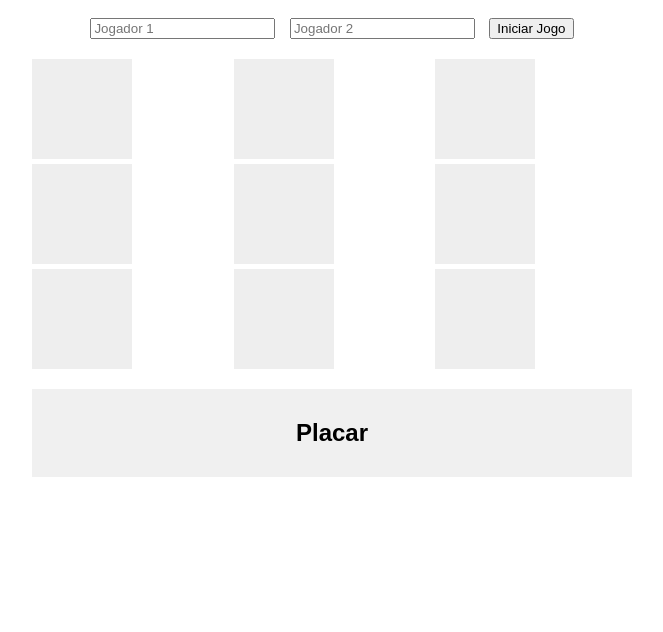
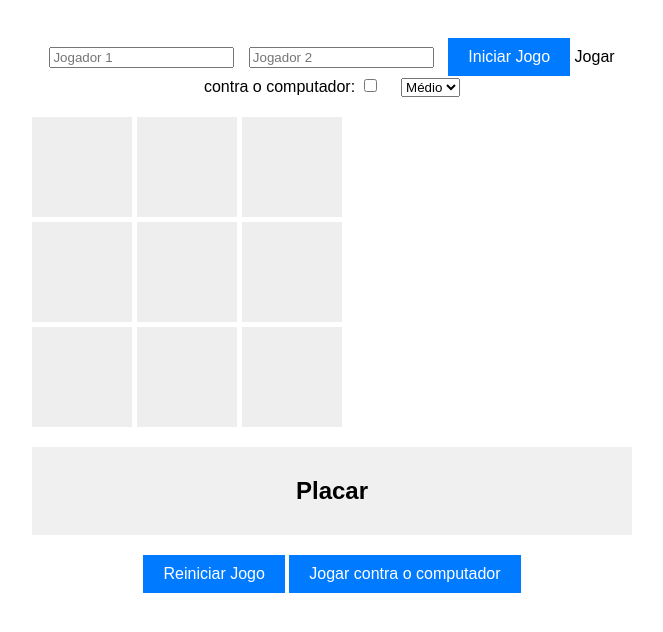
Before and after one commit to Nayumt99/jogo-da-velha, a plain HTML site: page index.html in a window 1280 px wide. Shown: the part 48-680 px from the top of the page, without its empty margins (308-971 px from the left). Drawn offline with Linux system fonts and the light colour scheme.

Commit message:
Update index.html

```diff
--- a/index.html
+++ b/index.html
@@ -5,6 +5,7 @@
   <meta name="viewport" content="width=device-width, initial-scale=1.0">
   <title>Jogo da Velha</title>
   <style>
+    /* Estilos CSS aqui */
     body {
       font-family: Arial, sans-serif;
     }
@@ -13,6 +14,16 @@
       max-width: 600px;
       margin: 0 auto;
       text-align: center;
+      animation: fadeIn 1s ease-out;
+    }
+
+    @keyframes fadeIn {
+      from {
+        opacity: 0;
+      }
+      to {
+        opacity: 1;
+      }
     }
 
     h1 {
@@ -29,25 +40,41 @@
 
     .board {
       display: grid;
-      grid-template-columns: repeat(3, 1fr);
+      grid-template-columns: repeat(3, 100px); /* Definindo largura fixa para as células */
+      grid-template-rows: repeat(3, 100px); /* Definindo altura fixa para as células */
       grid-gap: 5px;
       margin-bottom: 20px;
     }
 
     .cell {
-      width: 100px;
-      height: 100px;
       background-color: #eee;
       display: flex;
       align-items: center;
       justify-content: center;
       font-size: 36px;
       cursor: pointer;
+      transition: background-color 0.3s ease;
+    }
+
+    .cell:hover {
+      background-color: #f0f0f0;
     }
 
     #message {
       font-size: 24px;
       margin-bottom: 20px;
+      animation: slideIn 1s ease-out;
+    }
+
+    @keyframes slideIn {
+      from {
+        transform: translateY(-50px);
+        opacity: 0;
+      }
+      to {
+        transform: translateY(0);
+        opacity: 1;
+      }
     }
 
     #scoreboard {
@@ -58,6 +85,25 @@
     #score {
       font-size: 18px;
     }
+
+    button {
+      margin-top: 20px;
+      background-color: #007bff;
+      color: #fff;
+      border: none;
+      padding: 10px 20px;
+      font-size: 16px;
+      cursor: pointer;
+      transition: background-color 0.3s ease;
+    }
+
+    button:hover {
+      background-color: #0056b3;
+    }
+
+    .bottom-button {
+      margin-top: 20px;
+    }
   </style>
 </head>
 <body>
@@ -67,6 +113,13 @@
       <input type="text" id="player1" placeholder="Jogador 1">
       <input type="text" id="player2" placeholder="Jogador 2">
       <button onclick="startGame()">Iniciar Jogo</button>
+      <label for="computer">Jogar contra o computador:</label>
+      <input type="checkbox" id="computer">
+      <select id="difficulty" style="margin-left: 10px;">
+        <option value="easy">Fácil</option>
+        <option value="medium" selected>Médio</option>
+        <option value="hard">Difícil</option>
+      </select>
     </div>
     <div class="board">
       <div class="cell" onclick="playerMove(0)"></div>
@@ -84,6 +137,8 @@
       <h2>Placar</h2>
       <div id="score"></div>
     </div>
+    <button onclick="restartGame()">Reiniciar Jogo</button>
+    <button class="bottom-button" onclick="toggleComputer()">Jogar contra o computador</button>
   </div>
 
   <script src="script.js"></script>
```
